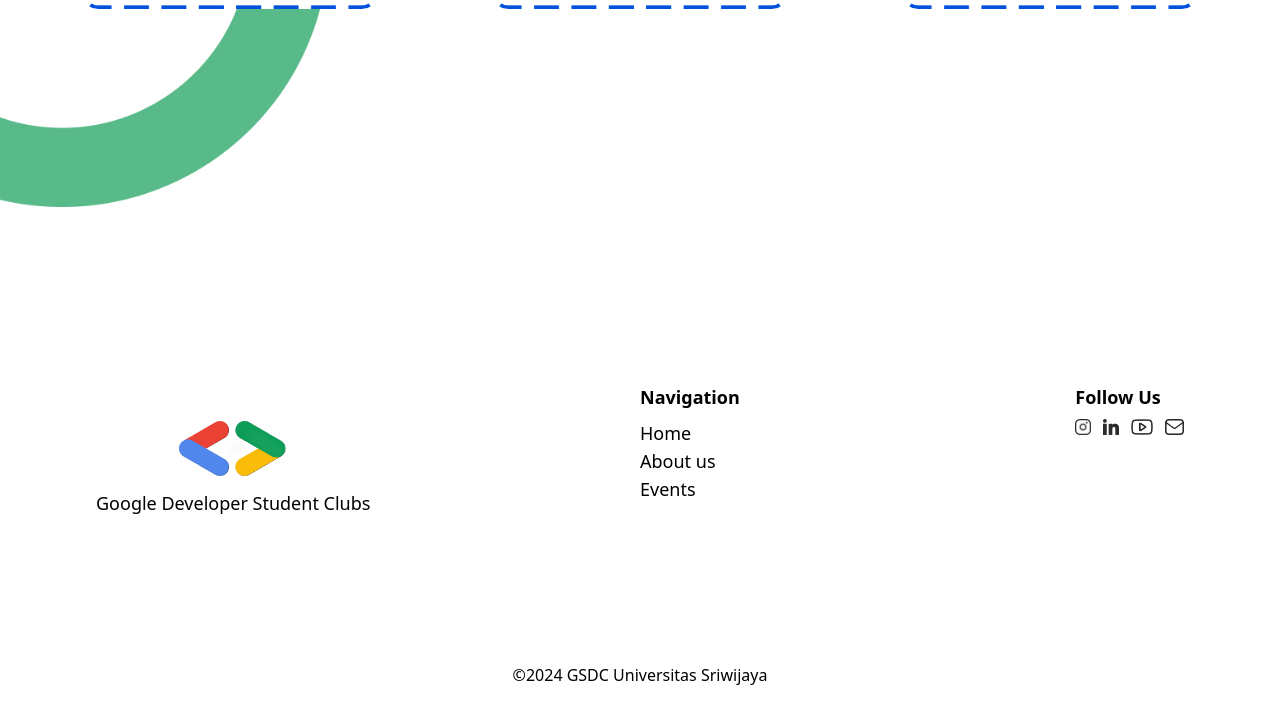
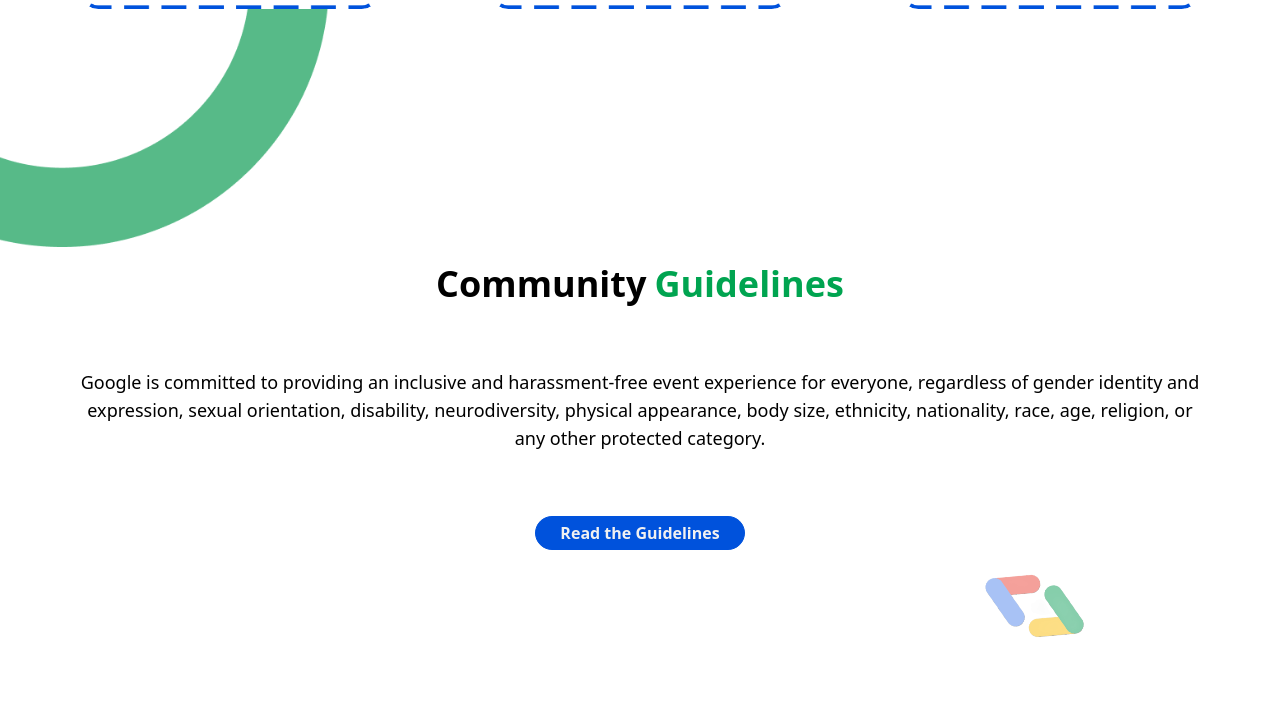
Before and after one commit to axhellyn/redesign-web-gdsc, a website: page src/public/pages/aboutUs.html in a window 1280 px wide. Shown: the part 1401-2124 px from the top of the page. Drawn offline with nearby package versions, Linux system fonts and the light colour scheme; no server answers.

Commit message:
ui(about us): add community guidelines section

```diff
--- a/src/public/pages/aboutUs.html
+++ b/src/public/pages/aboutUs.html
@@ -115,7 +115,6 @@
                 Lead the Club
               </button>
               <button
-                href="#contactUs"
                 class="text-primary font-semibold px-6 py-1 border-primary border-[1.5px] rounded-[30px] hover:text-secondary hover:bg-primary cursor-pointer transition ease-in-out duration-500"
               >
                 Join the Club
@@ -195,7 +194,7 @@
             </h1>
           </div>
           <div
-            class="w-full h-full md:h-[60vh] flex flex-col gap-8 md:gap-0 md:flex-row justify-between items-center py-10 md:py-0"
+            class="w-full h-full md:h-auto flex flex-col gap-8 md:gap-0 md:flex-row justify-between items-center py-10 md:py-0 md:my-8"
           >
             <div
               class="h-fit w-[225px] md:w-[275px] xl:w-[300px] p-6 flex flex-col items-center justify-center gap-4 border-[6px] border-dashed rounded-lg border-primary bg-white"
@@ -256,7 +255,7 @@
           alt="red circle element"
         />
         <img
-          class="absolute h-1/4 md:h-2/3 left-0 bottom-0 -z-50 opacity-50 md:opacity-100"
+          class="absolute h-1/4 md:h-2/3 left-0 -bottom-10 -z-50 opacity-50 md:opacity-100"
           src="/assets/icons/ElementBigGreenCircle.png"
           alt="green circle element"
         />
@@ -264,6 +263,41 @@
       <!--Background element end-->
     </section>
     <!--Mission section end-->
+
+    <!--Community guidelines section-->
+    <section>
+      <div class="relative h-[50vh] px-8 md:px-16 mb-20 mt-20 md:mt-0">
+        <div
+          class="h-full w-full p-4 flex flex-col items-center justify-center gap-8"
+        >
+          <div class="flex gap-2">
+            <h1 class="text-2xl md:text-4xl font-bold">Community</h1>
+            <h1 class="text-2xl md:text-4xl font-bold text-succes">
+              Guidelines
+            </h1>
+          </div>
+          <p class="text-center text-base md:text-lg xl:tetx-xl my-8">
+            Google is committed to providing an inclusive and harassment-free
+            event experience for everyone, regardless of gender identity and
+            expression, sexual orientation, disability, neurodiversity, physical
+            appearance, body size, ethnicity, nationality, race, age, religion,
+            or any other protected category.
+          </p>
+          <button
+            class="text-secondary font-semibold px-6 py-1 bg-primary border-primary border-[1.5px] rounded-[30px] hover:bg-white hover:text-primary cursor-pointer transition ease-in-out duration-500"
+          >
+            Read the Guidelines
+          </button>
+        </div>
+
+        <img
+          class="absolute h-12 md:h-20 bottom-0 md:-bottom-10 right-5 md:right-44 opacity-50 rotate-[25deg] -z-50"
+          src="/assets/icons/logoGdsc.png"
+          alt="logo gdsc"
+        />
+      </div>
+    </section>
+    <!--Community guidelines section end-->
 
     <!--foooter-->
     <footer>
```
Also changed, not shown: src/index.css.
